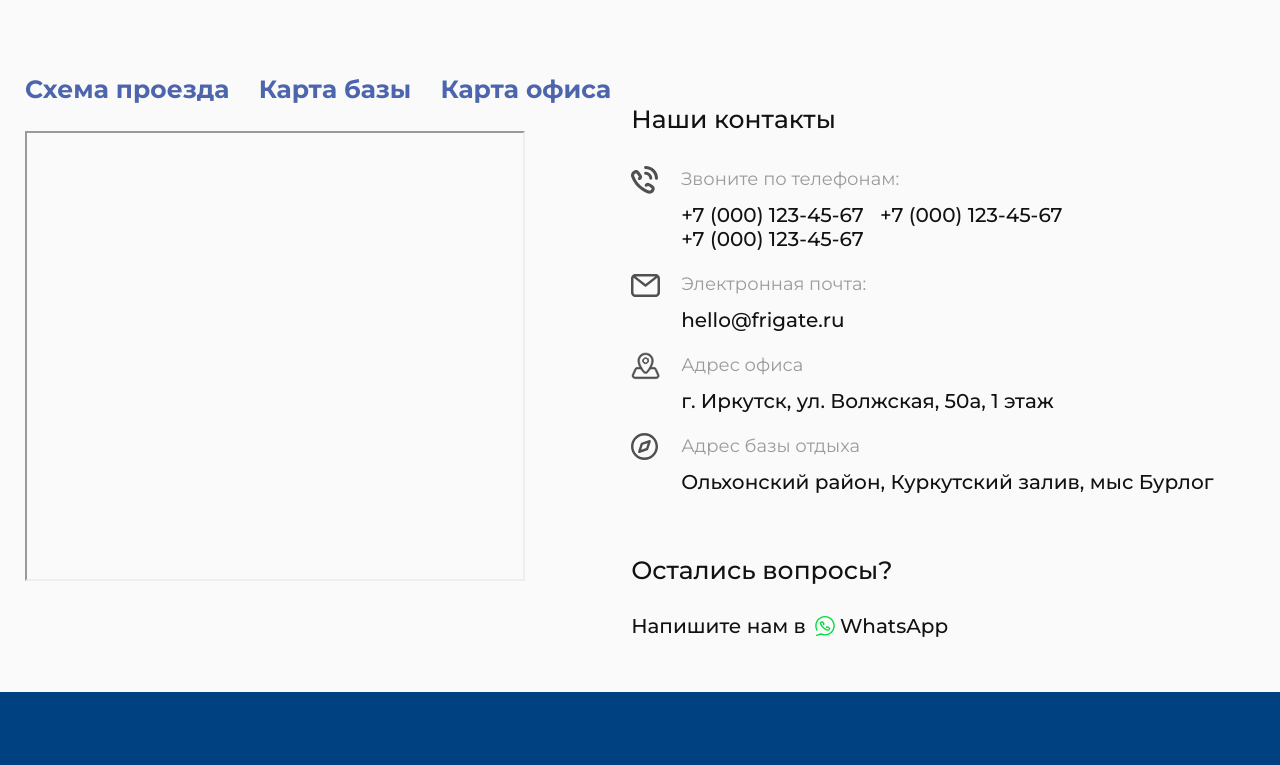
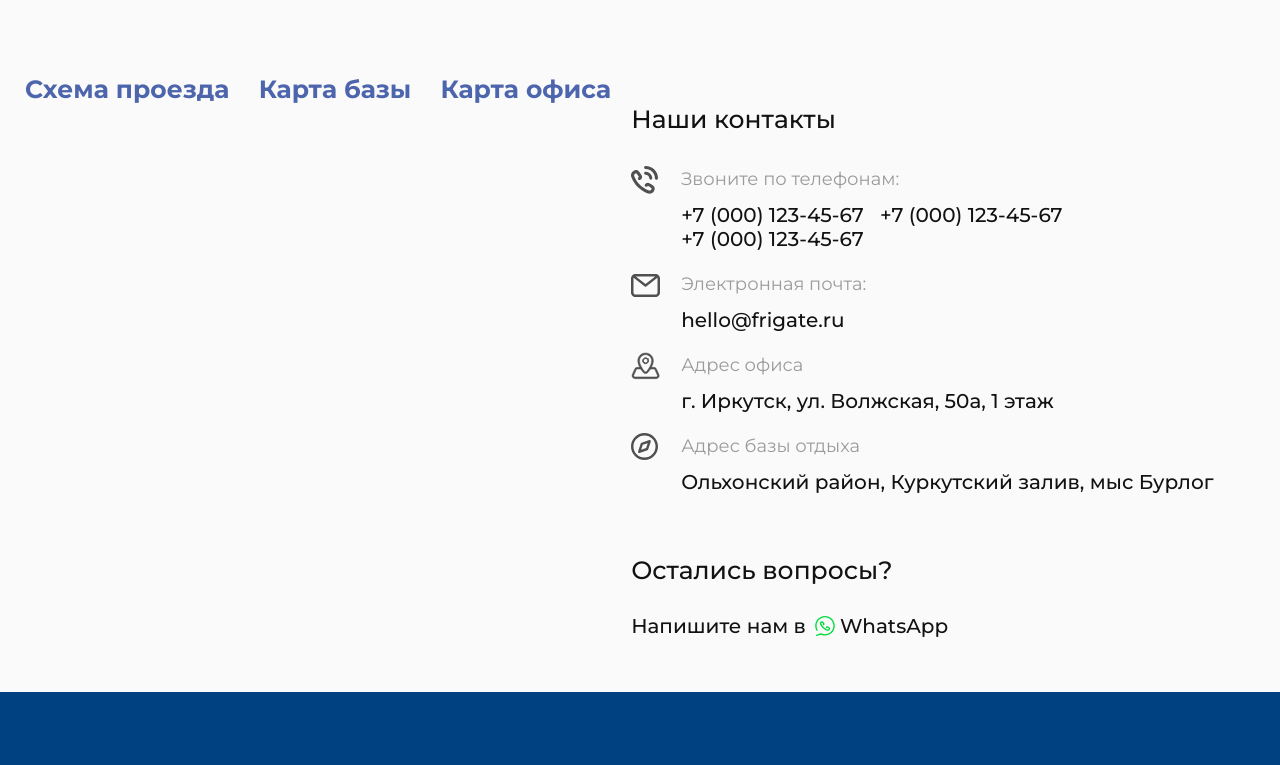
Before and after one commit to CodingOnMars/fregatBaikal, a website: page app/index.html in a window 1280 px wide. Shown: the part 9660-10425 px from the top of the page. Drawn offline with nearby package versions, Linux system fonts and the light colour scheme; files that its build step writes are made by us from their sources.

Commit message:
removed obsolete attribute, replaced with border in CSS

```diff
--- a/app/index.html
+++ b/app/index.html
@@ -1049,7 +1049,7 @@
                                 <!-- <img class="map__img" src="images/map-base.jpg" alt="Карта базы" width="807"
                                     height="705"> -->
                                 <iframe class="map__iframe" src="https://yandex.ru/map-widget/v1/-/CCUiQYa4OC"
-                                    width="300" height="450" frameborder="1" allowfullscreen="" loading="lazy"></iframe>
+                                    width="300" height="450" allowfullscreen="" loading="lazy"></iframe>
                             </div>
                         </div>
 
--- a/app/scss/components/_contacts.scss
+++ b/app/scss/components/_contacts.scss
@@ -35,6 +35,7 @@
         width: 100%;
         max-width: 300px;
         max-height: 450px;
+        border: 0px;
     }
 }
 
```
